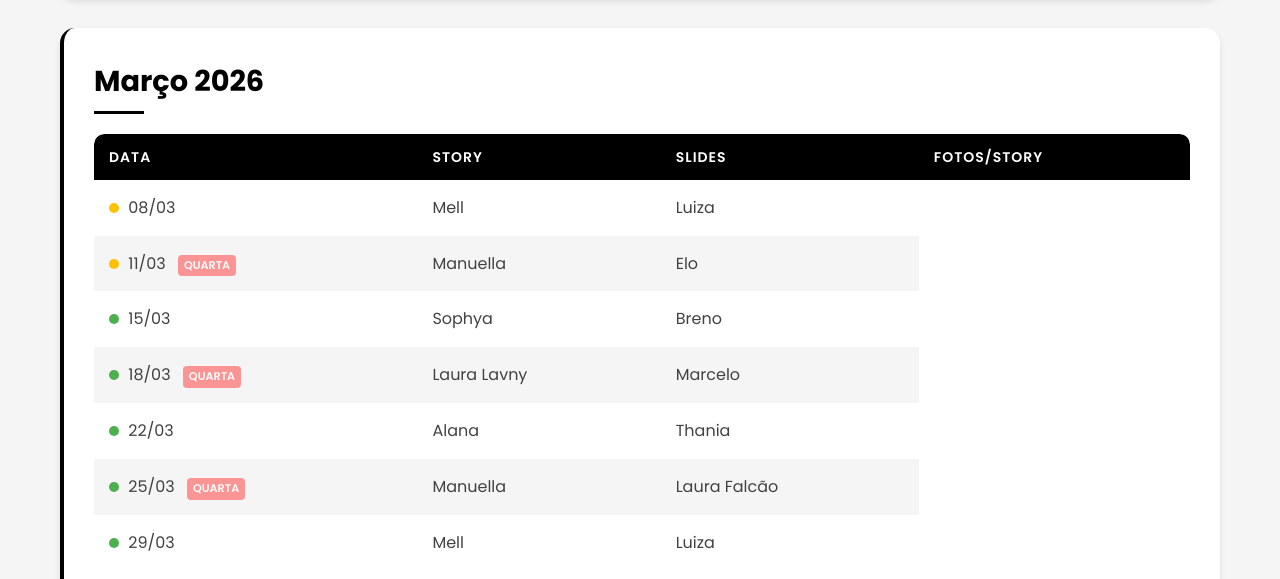
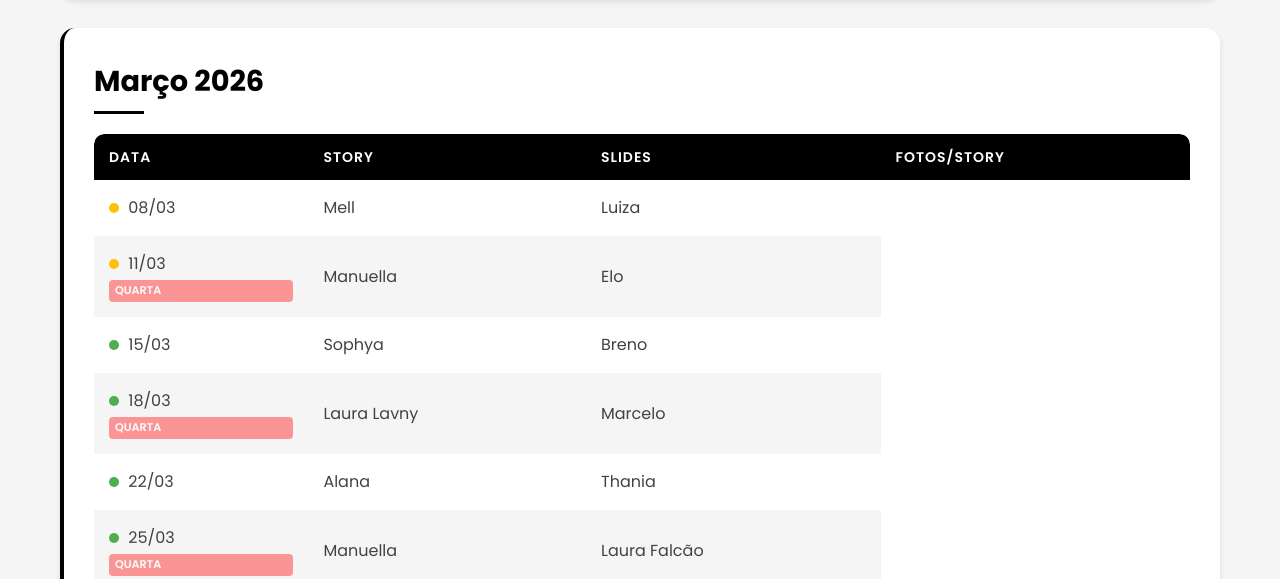
Before and after one commit to Bejoob/midiaccmv, a plain HTML site: page index.html in a window 1280 px wide. Shown: the part 635-1214 px from the top of the page. Drawn offline with Linux system fonts and the light colour scheme.

Commit message:
adição de novos arquivos

```diff
--- a/styles.css
+++ b/styles.css
@@ -575,8 +575,9 @@ section:nth-child(5) { animation-delay: 0.4s; }
     font-size: 0.7em;
     font-weight: 600;
     text-transform: uppercase;
-    margin-left: 8px;
-    display: inline-block;
+    margin-left: 0;
+    margin-top: 4px;
+    display: block;
     animation: pulse 2s infinite;
 }
 
```
